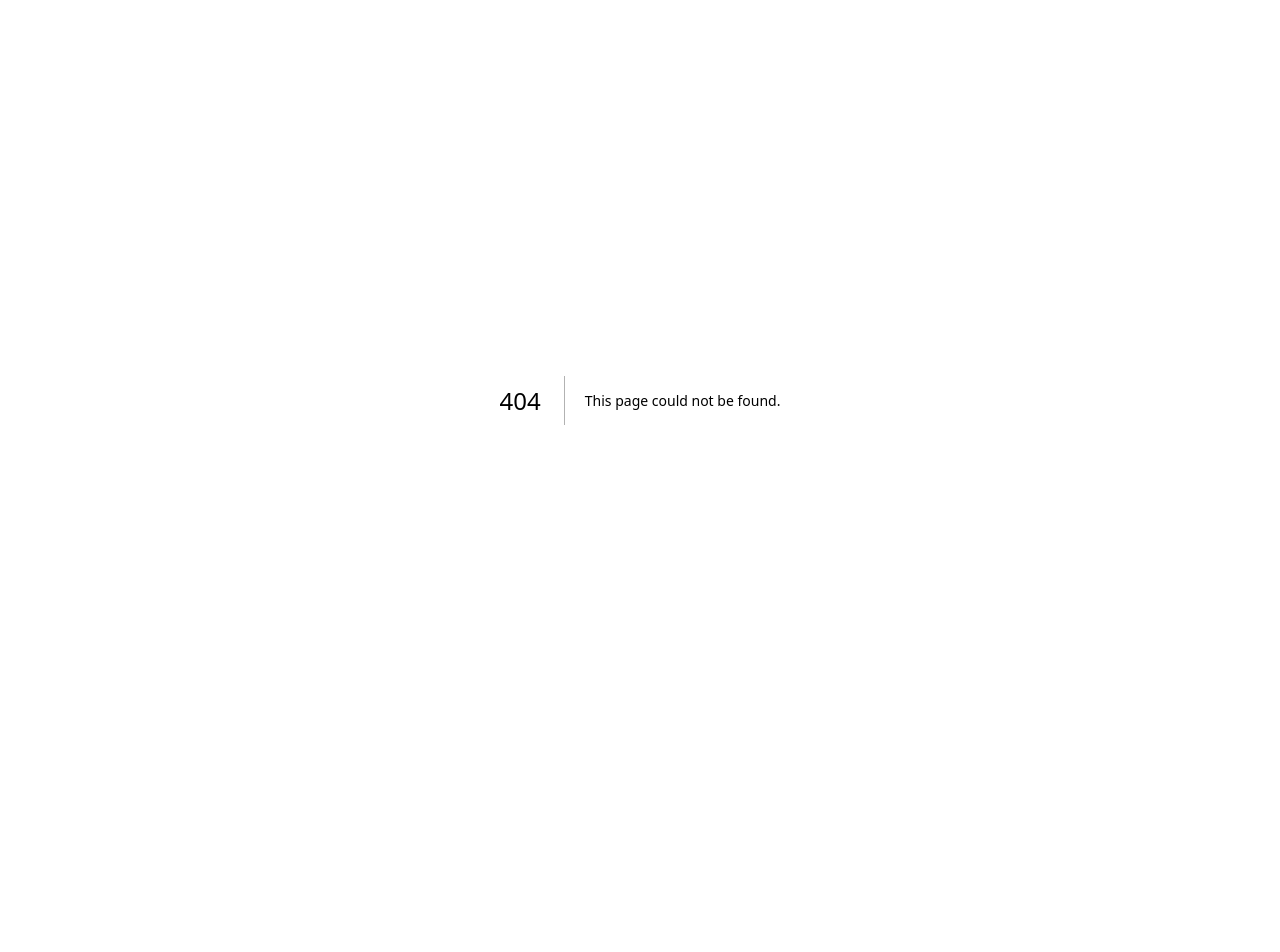
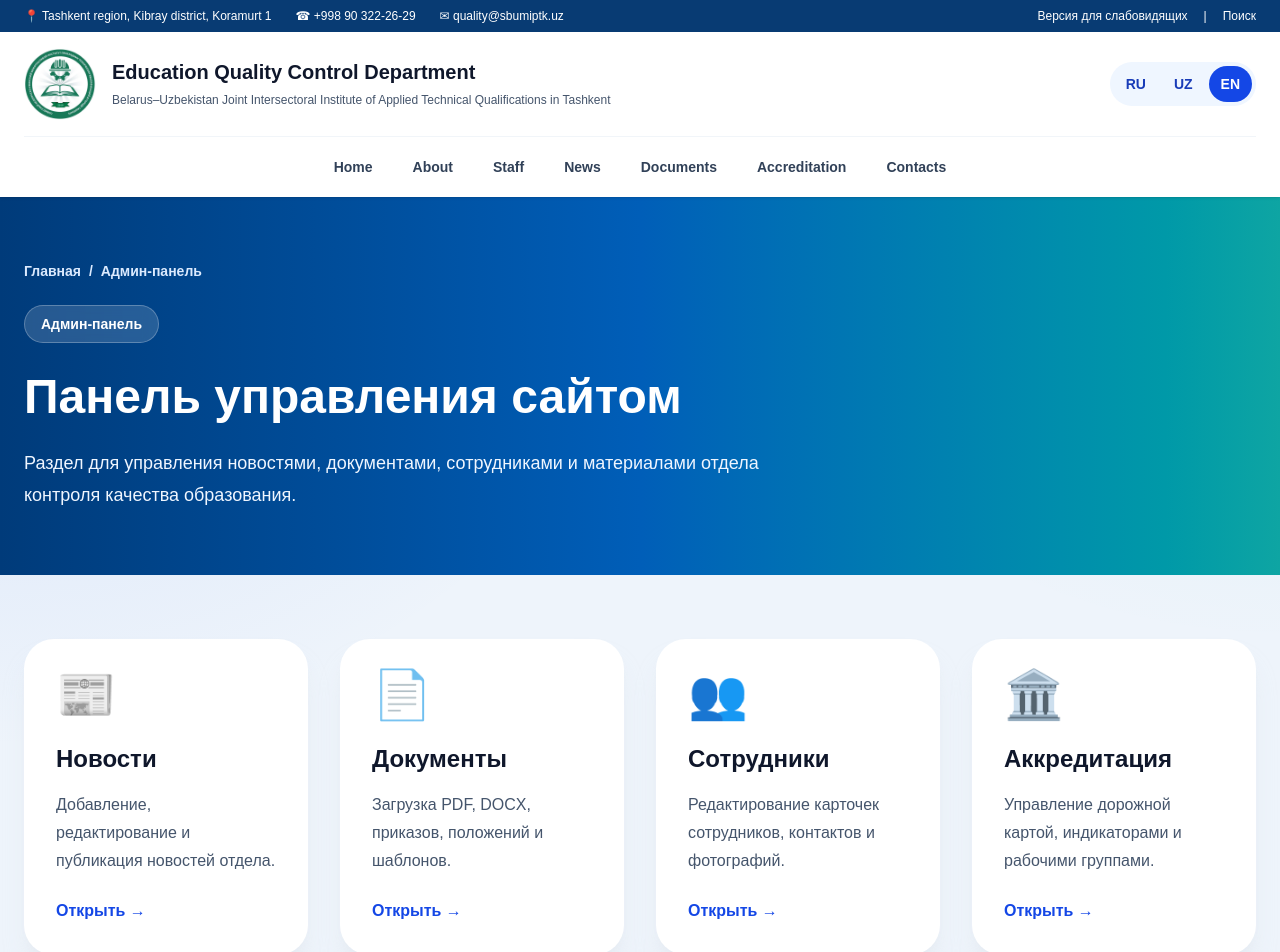
Before and after one commit to Axunov/quality-department-site, a Next.js app: page /en/admin in a window 1280 px wide. Before the commit this address had no page. Shown: the top 952 px of the page. Before the commit the page ends 800 px from the top, so only its background shows below. Built offline with nearby package versions, Linux system fonts and the light colour scheme.

Commit message:
Update footer

```diff
--- /dev/null
+++ b/src/app/[locale]/admin/page.tsx
@@ -0,0 +1,69 @@
+import { PageHeader } from "@/components/common/PageHeader";
+import { Link } from "@/i18n/routing";
+
+const modules = [
+  {
+    title: "Новости",
+    text: "Добавление, редактирование и публикация новостей отдела.",
+    href: "/admin/news",
+    icon: "📰",
+  },
+  {
+    title: "Документы",
+    text: "Загрузка PDF, DOCX, приказов, положений и шаблонов.",
+    href: "/admin/documents",
+    icon: "📄",
+  },
+  {
+    title: "Сотрудники",
+    text: "Редактирование карточек сотрудников, контактов и фотографий.",
+    href: "/admin/employees",
+    icon: "👥",
+  },
+  {
+    title: "Аккредитация",
+    text: "Управление дорожной картой, индикаторами и рабочими группами.",
+    href: "/admin/accreditation",
+    icon: "🏛️",
+  },
+];
+
+export default function AdminPage() {
+  return (
+    <main>
+      <PageHeader
+        label="Админ-панель"
+        title="Панель управления сайтом"
+        description="Раздел для управления новостями, документами, сотрудниками и материалами отдела контроля качества образования."
+      />
+
+      <section className="container-main py-16">
+        <div className="grid gap-8 md:grid-cols-2 xl:grid-cols-4">
+          {modules.map((item) => (
+            <Link
+              key={item.title}
+              href={item.href}
+              className="rounded-[30px] bg-white p-8 shadow-xl shadow-slate-200/70 transition hover:-translate-y-1 hover:shadow-2xl"
+            >
+              <div className="text-5xl">{item.icon}</div>
+              <h2 className="mt-6 text-2xl font-bold text-slate-900">
+                {item.title}
+              </h2>
+              <p className="mt-4 leading-7 text-slate-600">{item.text}</p>
+              <p className="mt-6 font-bold text-blue-700">Открыть →</p>
+            </Link>
+          ))}
+        </div>
+
+        <div className="mt-12 rounded-[30px] bg-blue-50 p-8">
+          <h2 className="text-2xl font-bold text-slate-900">Важно</h2>
+          <p className="mt-4 leading-7 text-slate-700">
+            Сейчас это первая версия административной панели. На следующем этапе
+            мы подключим базу данных и авторизацию, чтобы изменения сохранялись
+            и отображались на сайте автоматически.
+          </p>
+        </div>
+      </section>
+    </main>
+  );
+}
--- a/src/components/layout/Footer.tsx
+++ b/src/components/layout/Footer.tsx
@@ -1,40 +1,60 @@
+import Image from "next/image";
+import { Link } from "@/i18n/routing";
+
 export function Footer() {
   return (
-    <footer className="bg-slate-950 text-white">
-      <div className="mx-auto max-w-7xl px-6 py-14">
+    <footer className="mt-16 bg-[#083b73] text-white">
+      <div className="container-main py-14">
         <div className="grid gap-10 lg:grid-cols-4">
           <div className="lg:col-span-2">
-            <h3 className="text-2xl font-bold">
-              Отдел контроля качества образования
-            </h3>
-            <p className="mt-4 max-w-2xl text-sm leading-7 text-slate-300">
-              Совместный Белорусско–Узбекский межотраслевой институт прикладных
-              технических квалификаций в городе Ташкенте.
+            <div className="flex items-center gap-4">
+              <Image
+                src="/images/logo.jpg"
+                alt="Логотип института"
+                width={72}
+                height={72}
+                className="h-[72px] w-[72px] rounded-full object-cover bg-white"
+              />
+
+              <div>
+                <h2 className="text-2xl font-extrabold">
+                  Отдел контроля качества образования
+                </h2>
+                <p className="mt-2 text-sm text-blue-100">
+                  Совместный Белорусско–Узбекский межотраслевой институт
+                </p>
+              </div>
+            </div>
+
+            <p className="mt-6 max-w-2xl leading-7 text-blue-100">
+              Официальный портал отдела контроля качества образования:
+              мониторинг, аккредитация, документы, новости и обратная связь.
             </p>
           </div>
 
           <div>
-            <p className="font-semibold">Разделы</p>
-            <div className="mt-4 space-y-2 text-sm text-slate-300">
-              <p>О подразделении</p>
-              <p>Сотрудники</p>
-              <p>Новости</p>
-              <p>Документы</p>
+            <h3 className="text-lg font-bold">Быстрые ссылки</h3>
+            <div className="mt-5 grid gap-3 text-blue-100">
+              <Link href="/about">О подразделении</Link>
+              <Link href="/employees">Сотрудники</Link>
+              <Link href="/news">Новости</Link>
+              <Link href="/documents">Документы</Link>
+              <Link href="/accreditation">Аккредитация</Link>
             </div>
           </div>
 
           <div>
-            <p className="font-semibold">Контакты</p>
-            <div className="mt-4 space-y-2 text-sm text-slate-300">
-              <p>г. Ташкент, Республика Узбекистан</p>
-              <p>Email: quality@sbumiptk.uz</p>
-              <p>Telegram: @quality_department</p>
+            <h3 className="text-lg font-bold">Контакты</h3>
+            <div className="mt-5 space-y-3 text-blue-100">
+              <p>📍 Ташкентская область, Кибрайский район, Корамурт 1</p>
+              <p>☎ +998 90 322-26-29</p>
+              <p>✉ quality@sbumiptk.uz</p>
             </div>
           </div>
         </div>
 
-        <div className="mt-12 border-t border-white/10 pt-6 text-xs text-slate-400">
-          © 2026. Все права защищены.
+        <div className="mt-12 border-t border-white/15 pt-6 text-sm text-blue-100">
+          © 2026 Отдел контроля качества образования. Все права защищены.
         </div>
       </div>
     </footer>
```
